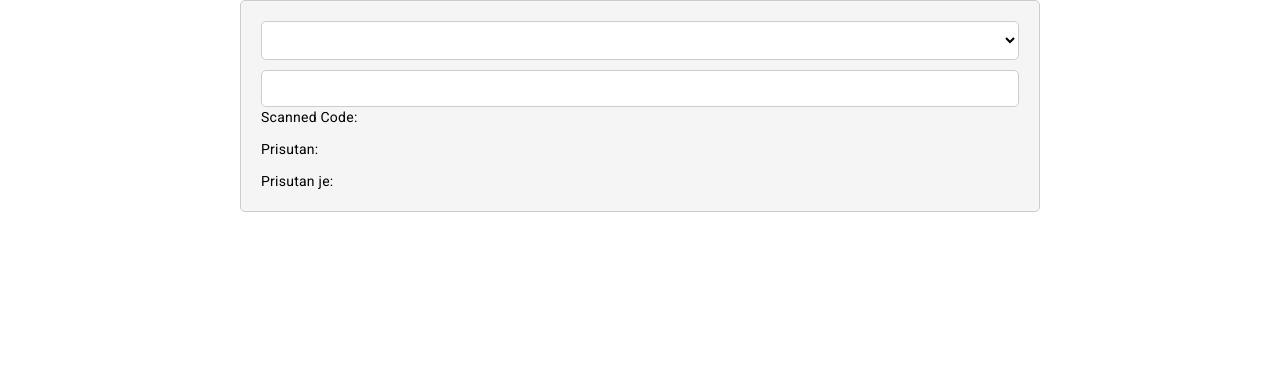
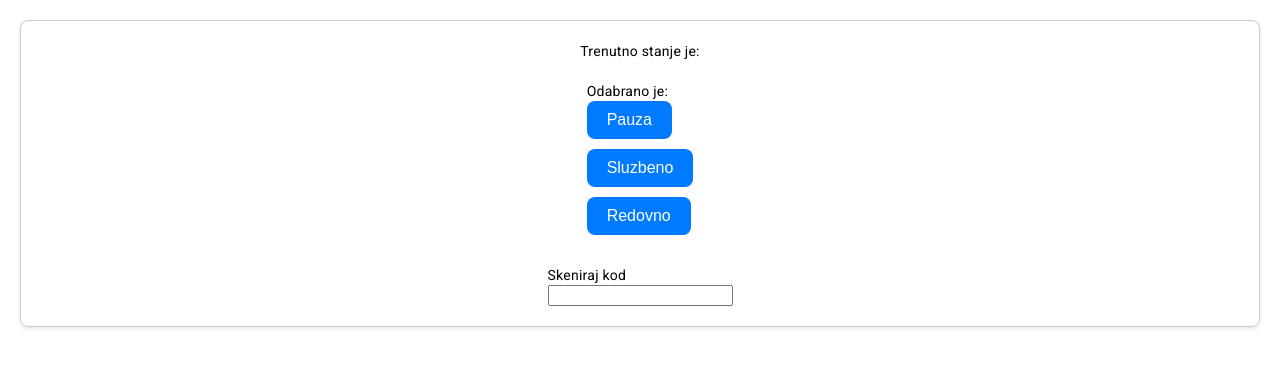
Before and after one commit to emir-sabic/radnisatif, an Angular app: page / in a window 1280 px wide. Shown: the top 368 px of the page. Built offline with nearby package versions, Linux system fonts and the light colour scheme.

Commit message:
created functionality

```diff
--- /dev/null
+++ b/src/app/adminpage/adminpage.component.css
@@ -0,0 +1,34 @@
+form {
+  width: 300px;
+  margin: 50px auto;
+  padding: 20px;
+  background-color: #ffffff;
+  border-radius: 5px;
+  box-shadow: 0 2px 5px rgba(0, 0, 0, 0.1);
+}
+
+label {
+  display: block;
+  margin-bottom: 5px;
+}
+
+input {
+  width: 100%;
+  padding: 10px;
+  margin-bottom: 15px;
+  border: 1px solid #ccc;
+  border-radius: 3px;
+}
+
+button {
+  padding: 10px;
+  background-color: #007bff;
+  color: white;
+  border: none;
+  border-radius: 3px;
+  cursor: pointer;
+}
+
+button:hover {
+  background-color: #0056b3;
+}
--- /dev/null
+++ b/src/app/adminpage/adminpage.component.html
@@ -0,0 +1,8 @@
+<form name="forma">
+  <label for="barcode">barcode:</label>
+  <input type="text" id="barcode" name="barcode" required>
+
+  <div>Korisniku je predefinisano: "Redovno" "Odustan" i trenutno vrijeme</div>
+  <button type="button" (click)="createUser()">Dodaj Korisnika</button>
+
+</form>
--- /dev/null
+++ b/src/app/adminpage/adminpage.component.ts
@@ -0,0 +1,34 @@
+import { Component, ViewChild } from '@angular/core';
+import {HttpClient} from '@angular/common/http';
+import { ScannerService } from '../scanner.service';
+import { ScannerModel } from '../scanner.model';
+
+@Component({
+  selector: 'app-adminpage',
+  templateUrl: './adminpage.component.html',
+  styleUrls: ['./adminpage.component.css']
+})
+export class AdminpageComponent {
+
+  public scannermodel: ScannerModel = {
+    barcode: '',
+    attendancetype: '',
+    scanDateTime: '',
+    currentstate: '',
+  };
+
+
+  constructor(private http: HttpClient, private scannerservice : ScannerService) {}
+
+  createUser() {
+      this.scannermodel.barcode = (<HTMLInputElement>document.getElementById('barcode')).value;
+      this.scannermodel.attendancetype = "redovno"
+      this.scannermodel.scanDateTime = new Date().toLocaleString();
+      this.scannermodel.currentstate = "odsutan";
+
+    this.scannerservice.createScan(this.scannermodel).subscribe();
+  }
+
+
+
+}
--- a/src/app/app-routing.module.ts
+++ b/src/app/app-routing.module.ts
@@ -1,11 +1,13 @@
 import { NgModule } from '@angular/core';
 import { RouterModule, Routes } from '@angular/router';
 import { ScannerComponent } from './scanner/scanner.component';
+import { AdminpageComponent } from './adminpage/adminpage.component';
 
 
 
 const routes: Routes = [
   {path: '' , component: ScannerComponent },
+  {path: 'admin' , component: AdminpageComponent },
 ];
 
 @NgModule({
--- a/src/app/app.module.ts
+++ b/src/app/app.module.ts
@@ -9,12 +9,15 @@ import { HttpClientModule } from '@angular/common/http';
 import { ScannerService } from './scanner.service';
 import { FormsModule } from '@angular/forms';
 import { MatSnackBarModule } from '@angular/material/snack-bar';
+import { AdminpageComponent } from './adminpage/adminpage.component';
+
 
 
 @NgModule({
   declarations: [
     AppComponent,
     ScannerComponent,
+    AdminpageComponent,
   ],
   imports: [
     BrowserModule,
--- a/src/app/scanner.model.ts
+++ b/src/app/scanner.model.ts
@@ -2,5 +2,6 @@ export interface ScannerModel{
   barcode: string;
   attendancetype: string;
   scanDateTime: string;
+  currentstate: string;
 
 }
--- a/src/app/scanner.service.ts
+++ b/src/app/scanner.service.ts
@@ -21,7 +21,7 @@ export class ScannerService {
     });
   }
 
-  fetchScan(barcode?: string): Observable<ScannerModel>{
-   return this.http.get<ScannerModel>(`${this.baseUrl}/${barcode}`);
+  searchByBarcode(barcode: string): Observable<ScannerModel>{
+   return this.http.get<ScannerModel>(`${this.baseUrl}/search/${barcode}`);
   }
 }
--- a/src/app/scanner/scanner.component.css
+++ b/src/app/scanner/scanner.component.css
@@ -1,46 +1,36 @@
-
-* {
-  margin: 0;
-  padding: 0;
-  box-sizing: border-box;
+/* Add this to your CSS file */
+.scanner-container {
+  display: flex;
+  flex-direction: column;
+  align-items: center;
+  margin: 20px;
+  padding: 20px;
+  border: 1px solid #ccc;
+  border-radius: 8px;
+  box-shadow: 0 2px 4px rgba(0, 0, 0, 0.1);
 }
 
-.scanner-container {
-  max-width: 800px;
-  max-height: 500px;
-  margin: 0 auto;
-  padding: 20px;
-  border: 1px solid #ccc;
-  border-radius: 5px;
-  background-color: #f5f5f5;
+.ouput {
+  margin-bottom: 20px;
 }
 
-#attendanceType {
-  width: 100%;
-  padding: 10px;
+button {
+  display: block;
   margin-bottom: 10px;
-  border: 1px solid #ccc;
-  border-radius: 5px;
-  background-color: #fff;
+  padding: 10px 20px;
+  font-size: 16px;
+  background-color: #007bff;
+  color: white;
+  border: none;
+  border-radius: 8px;
+  cursor: pointer;
+  transition: background-color 0.3s ease;
+}
+
+button:hover {
+  background-color: #0056b3;
 }
 
 .input {
-  display: flex;
-  align-items: center;
+  margin-top: 20px;
 }
-
-.input input {
-  flex: 1;
-  padding: 10px;
-  border: 1px solid #ccc;
-  border-radius: 5px;
-  background-color: #fff;
-}
-
-.output {
-  margin-top: 15px;
-  padding: 10px;
-  border: 1px solid #ccc;
-  border-radius: 5px;
-  background-color: #fff;
-}
--- a/src/app/scanner/scanner.component.html
+++ b/src/app/scanner/scanner.component.html
@@ -1,16 +1,15 @@
 <div class="scanner-container">
-  <select id="attendanceType" name="attendanceType" [(ngModel)]="selectedAttendanceType">
-    <option value="dolazak_sa_pauze">Dolazak sa Pauze</option>
-    <option value="odlazak_na_pauzu">Odlazak na Pauzu</option>
-    <option value="odlazak_sluzbeno">Odlazak - Sluzbeno</option>
-    <option value="odlazak_sluzbeno">Odlazak - Sluzbeno</option>
-  </select>
+  <div class="ouput">
+    <div>Trenutno stanje je: {{ scannermodel.currentstate }}</div>
+  </div>
+  <div>
+    <div>Odabrano je: {{ this.scannermodel.attendancetype }} </div>
+    <button (click)="changeAttendanceType('pauza')">Pauza</button>
+    <button (click)="changeAttendanceType('sluzbeno')">Sluzbeno</button>
+    <button (click)="changeAttendanceType('redovno')">Redovno</button>
+  </div>
   <div class="input">
+    <div>Skeniraj kod</div>
     <input #codeInput type="text" (input)="handleInput($event)">
   </div>
-  <div class="ouput">
-    <p>Scanned Code: {{ code }}</p>
-    <p>Prisutan: {{ scannermodel.attendancetype }} </p>
-    <div>Prisutan je: {{ fetchedScan.attendancetype }}</div>
-  </div>
 </div>
--- a/src/app/scanner/scanner.component.ts
+++ b/src/app/scanner/scanner.component.ts
@@ -1,4 +1,4 @@
-import { Component, ViewChild } from '@angular/core';
+import { Component, ViewChild, Renderer2 } from '@angular/core';
 import {HttpClient} from '@angular/common/http';
 import {environment} from '../../environments/environments';
 import { ScannerService } from '../scanner.service';
@@ -10,39 +10,77 @@ import { ScannerModel } from '../scanner.model';
   styleUrls: ['./scanner.component.css']
 })
 export class ScannerComponent {
-  scannermodel: ScannerModel = {
+
+
+  public scannermodel: ScannerModel = {
     barcode: '',
     attendancetype: '',
     scanDateTime: '',
+    currentstate: '',
   };
-  public fetchedScan: ScannerModel = {} as ScannerModel;
+
+  public fetchedScan: ScannerModel = {
+    barcode: '',
+    attendancetype: '',
+    scanDateTime: '',
+    currentstate: '',
+  };
+
   feedbackMessage: string = '';
   public code: string = '';
   private scanTimeout: any;
   public selectedAttendanceType: string = '';
+  public htmlispis: string = '';
 
   private baseUrl: string = `http://localhost:8080/api/scanner`;
 
-
   @ViewChild('codeInput') codeInput: any;
 
-  constructor(private http: HttpClient, private scannerservice : ScannerService) {}
+constructor(private http: HttpClient, private scannerservice: ScannerService, private renderer: Renderer2) {}
 
 
   handleInput(event: Event): void {
-
     const inputElement = event.target as HTMLInputElement;
     this.code = inputElement.value;
     clearTimeout(this.scanTimeout);
     this.scanTimeout = setTimeout(() => {
-      this.processScannedCode();
+      this.retrieveScannedCode();
     }, 1000);
   }
 
+  retrieveScannedCode(): void {
+    this.scannerservice.searchByBarcode(this.code).subscribe(
+          (fetchscan: ScannerModel) => {
+            this.fetchedScan = fetchscan;
+
+                  if (this.fetchedScan.currentstate === "prisutan") {
+                    this.scannermodel.currentstate = "odsutan";
+
+                  } else {
+                    this.scannermodel.currentstate = "prisutan";
+                  }
+
+                  this.processScannedCode();
+          },
+          error => {
+            console.error('Error fetching data:', error);
+          }
+        );
+
+
+  }
+
+  changeAttendanceType(newType: string) {
+    this.selectedAttendanceType = newType;
+    this.scannermodel.attendancetype = newType;
+  }
+
+
   processScannedCode(): void {
-    this.scannermodel.barcode = this.code;
-    this.scannermodel.attendancetype = this.selectedAttendanceType;
-    this.scannermodel.scanDateTime = new Date().toLocaleString();
+      this.scannermodel.barcode = this.code;
+      this.scannermodel.attendancetype = this.selectedAttendanceType;
+      this.scannermodel.scanDateTime = new Date().toLocaleString();
+
 
     this.scannerservice.createScan(this.scannermodel).subscribe(
     response => {
@@ -54,17 +92,6 @@ export class ScannerComponent {
               console.error('Error creating scan', error);
             }
     );
-
-// TRENUTNO NE RADI
-    this.scannerservice.fetchScan(this.code).subscribe(
-          data => {
-            this.fetchedScan = data;
-          },
-          error => {
-            console.error('Error fetching data:', error);
-          }
-        );
-
     this.clearInput();
   }
 
@@ -75,4 +102,5 @@ export class ScannerComponent {
       }
     }
 
+
 }
```
Also changed, not shown: 1 other file (tests, documents, lock files or other folders).
